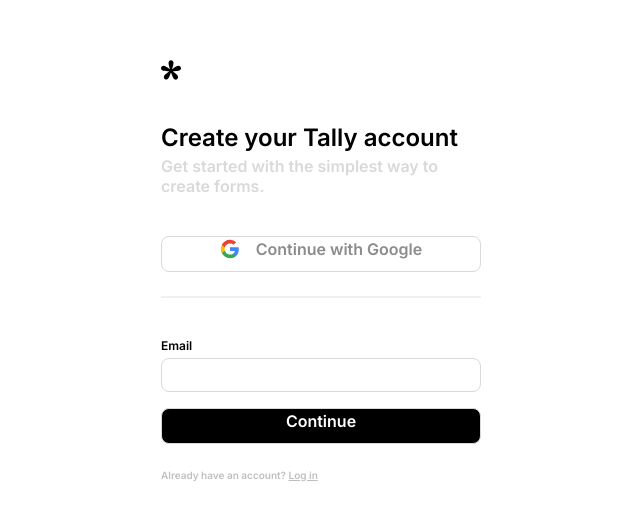
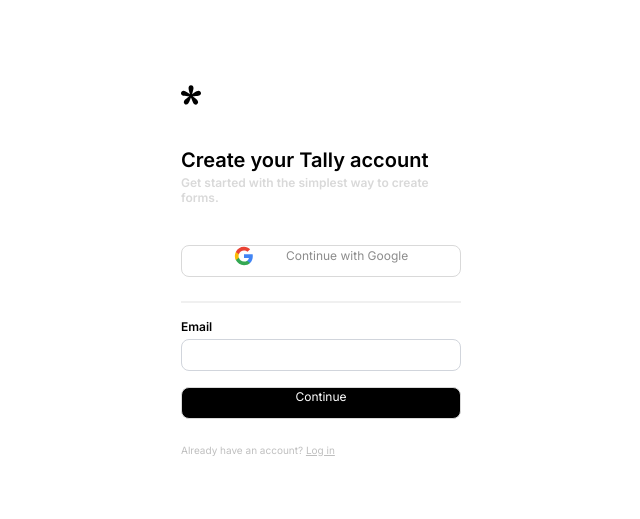
Before and after one commit to chrollo-lucifer-12/tally, a Next.js app: page /signup in a window 1280 px wide. Shown: the part 129-648 px from the top of the page, without its empty margins (319-959 px from the left). Built offline with nearby package versions, Linux system fonts and the light colour scheme.

Commit message:
added error and pending state

```diff
--- a/package.json
+++ b/package.json
@@ -12,7 +12,8 @@
     "lucide-react": "^0.510.0",
     "next": "15.3.2",
     "react": "^19.0.0",
-    "react-dom": "^19.0.0"
+    "react-dom": "^19.0.0",
+    "zod": "^3.24.4"
   },
   "devDependencies": {
     "@tailwindcss/language-server": "^0.14.16",
--- /dev/null
+++ b/src/app/(auth)/actions.ts
@@ -0,0 +1,22 @@
+"use server"
+
+import {SignupSchemaEmail} from "@/lib/definitions";
+
+export const SignupAction = async (state : any, formData : FormData) => {
+
+    const validatedFields = SignupSchemaEmail.safeParse({
+        email : formData.get("email")
+    })
+
+    if (!validatedFields.success) {
+        return {
+            errors: validatedFields.error.flatten().fieldErrors,
+        }
+    }
+
+    try {
+
+    } catch (e) {
+        console.log(e);
+    }
+}
--- a/src/app/(auth)/signup/page.tsx
+++ b/src/app/(auth)/signup/page.tsx
@@ -4,26 +4,31 @@
 import Image from "next/image";
 import CustomButton from "@/components/custom-button";
 import CustomInput from "@/components/custom-input";
+import {useForm} from "@/hooks/useForm";
+import {SignupAction} from "@/app/(auth)/actions";
 
 const SignupPage = () => {
-    return <div className={"w-full max-w-[320px]"}>
+
+    const {action, pending, state} = useForm(SignupAction)
+
+    return <div className={"w-full max-w-[280px]"}>
         <header className={"flex flex-col gap-y-10 justify-center"}>
             <Link href={"/"} className={"bg-transparent text-gray-7"}>
                 <Image src={"/icon-2.svg"} alt={"icon"} width={20} height={20} className={"filter text-gray-7"}/>
             </Link>
             <span>
-            <p className={"text-black text-[24px] font-[700]"}>Create your Tally account</p>
-            <p className={"text-gray-5 text-[16px] font-[600] mt-10px leading-[1.25]"}>Get started with the simplest way to create forms.</p>
+            <p className={"text-black text-[20px] font-[700]"}>Create your Tally account</p>
+            <p className={"text-gray-5 text-[12px] font-[600] mt-10px leading-[1.25]"}>Get started with the simplest way to create forms.</p>
             </span>
         </header>
         <section className={"flex flex-col gap-y-4 mt-10"}>
             <CustomButton src={"/google-svg.svg"} title={"Continue with Google"}/>
         </section>
         <div className={"border border-gray-4 mt-6"}/>
-        <section className={"flex flex-col gap-y-4 mt-10"}>
-            <CustomInput name={"name"} type={"email"} label={"Email"}/>
-            <CustomButton title={"Continue"} cn={"bg-black text-white hover:text-white hover:bg-gray-900"} />
-        </section>
+        <form action={action} className={"flex flex-col gap-y-4 mt-4"}>
+            <CustomInput name={"email"} type={"email"} label={"Email"} error={state?.errors?.email}/>
+            <CustomButton pending={pending}  type={"submit"} title={"Continue"} cn={"bg-black text-white hover:text-white hover:bg-gray-900"} />
+        </form>
         <section className={"mt-6"}>
             <p className={"text-[10px] text-gray-6"}>Already have an account? <Link className={"underline hover:text-gray-7 transition duration-200"} href={"/login"}>Log in</Link></p>
         </section>
--- a/src/app/layout.tsx
+++ b/src/app/layout.tsx
@@ -4,7 +4,7 @@
 
 const inter = Inter({
     subsets : ["latin"],
-    weight : "600"
+    weight: ["300", "400", "500", "600"]
 })
 
 export const metadata: Metadata = {
--- a/src/components/custom-button/index.tsx
+++ b/src/components/custom-button/index.tsx
@@ -1,21 +1,35 @@
 "use client"
 
 import Image from "next/image";
+import LoadingSpinner from "@/components/loading-spinner";
 
 interface CustomButtonProps {
-    src ?: string
-    title : string
-    cn ?: string
+    src?: string
+    title: string
+    cn?: string
+    type?: "button" | "reset" | "submit"
+    pending?: boolean
 }
 
-const CustomButton = ({src, title, cn} : CustomButtonProps) => {
-    return <button
-        className={`border-[1px] border-gray-5 rounded-[8px] flex justify-center h-[36px] pl-[0.9em] pr-[0.9em] text-gray-7 cursor-pointer hover:bg-gray-100 hover:text-black transition duration-200 ${cn}`}>
-        <div className={`w-[70%] flex items-center ${src ? "justify-between" : "justify-center"}`}>
-            {src && (<Image src={src} alt={"icon"} width={20} height={20}/>)}
-            <p>{title}</p>
-        </div>
-    </button>
+const CustomButton = ({ src, title, cn, type = "button", pending }: CustomButtonProps) => {
+    return (
+        <button
+            type={type}
+            disabled={pending}
+            className={`border-[1px] border-gray-5 h-[32px] rounded-[8px] flex justify-center pl-[0.9em] pr-[0.9em] text-gray-7 cursor-pointer hover:bg-gray-100 hover:text-black transition duration-200 ${cn}`}
+        >
+            <div className={`w-[70%] flex items-center ${src ? "justify-between" : "justify-center"}`}>
+                {pending ? (
+                    <LoadingSpinner />
+                ) : (
+                    <>
+                        {src && <Image src={src} alt="icon" width={20} height={20} />}
+                        <p className="text-[12px]">{title}</p>
+                    </>
+                )}
+            </div>
+        </button>
+    )
 }
 
 export default CustomButton
--- a/src/components/custom-input/index.tsx
+++ b/src/components/custom-input/index.tsx
@@ -1,20 +1,34 @@
 "use client"
 
 interface CustomInputProps {
-    name : string
-    label ?: string
-    type : "email"
+    name: string
+    label?: string
+    type: string
     placeholder?: string
-    cn ?: string
+    cn?: string
+    error ?: string
 }
 
-const CustomInput = ({label, name, placeholder, type, cn} : CustomInputProps) => {
-    return <div className={"flex flex-col gap-y-1"}>
-        {
-            label && <label htmlFor={name} className={"text-black font-semibold text-xs"}>{label}</label>
-        }
-        <input id={name} name={name} type={type} placeholder={placeholder} className={`border-[1px] border-gray-5 rounded-[8px] text-black  pl-[0.9em] pr-[0.9em] pt-1 pb-1 hover:shadow-xs transition duration-200 ${cn}`} />
-    </div>
+const CustomInput = ({label, name, placeholder, type, error, cn = ""}: CustomInputProps) => {
+    return (
+        <div className="flex flex-col gap-y-1">
+            {
+                label && <label htmlFor={name} className="text-black font-semibold text-xs">{label}</label>
+            }
+            <input
+                id={name}
+                name={name}
+                type={type}
+                placeholder={placeholder}
+                className={`border border-gray-300 font-light h-[32px] text-[14px] rounded-lg text-black px-3 py-1
+                           focus:outline-none focus:border-blue-400 focus:ring-2 focus:ring-blue-300
+                           hover:shadow-sm transition duration-200 ${cn}`}
+            />
+            {
+                error && <p  className="text-red-800 text-[10px]">{error}</p>
+            }
+        </div>
+    )
 }
 
 export default CustomInput
--- /dev/null
+++ b/src/components/loading-spinner/index.tsx
@@ -0,0 +1,6 @@
+"use client"
+export default function LoadingSpinner() {
+    return <div className="flex items-center justify-center">
+        <div className="animate-spin rounded-full w-6 h-6 border-t-2 border-b-2 border-gray-7"></div>
+    </div>
+}
--- /dev/null
+++ b/src/hooks/useForm.ts
@@ -0,0 +1,8 @@
+import {useActionState} from "react";
+
+
+export const useForm = (sererAction : any) => {
+    const [state, action, pending] = useActionState(sererAction, undefined);
+
+    return {state, action, pending}
+}
--- /dev/null
+++ b/src/lib/definitions.ts
@@ -0,0 +1,5 @@
+import {z} from "zod";
+
+export const SignupSchemaEmail = z.object({
+    email : z.string().min(1, {message : "Please enter a value"})
+})
```
Also changed, not shown: 2 other files (tests, documents, lock files or other folders).
